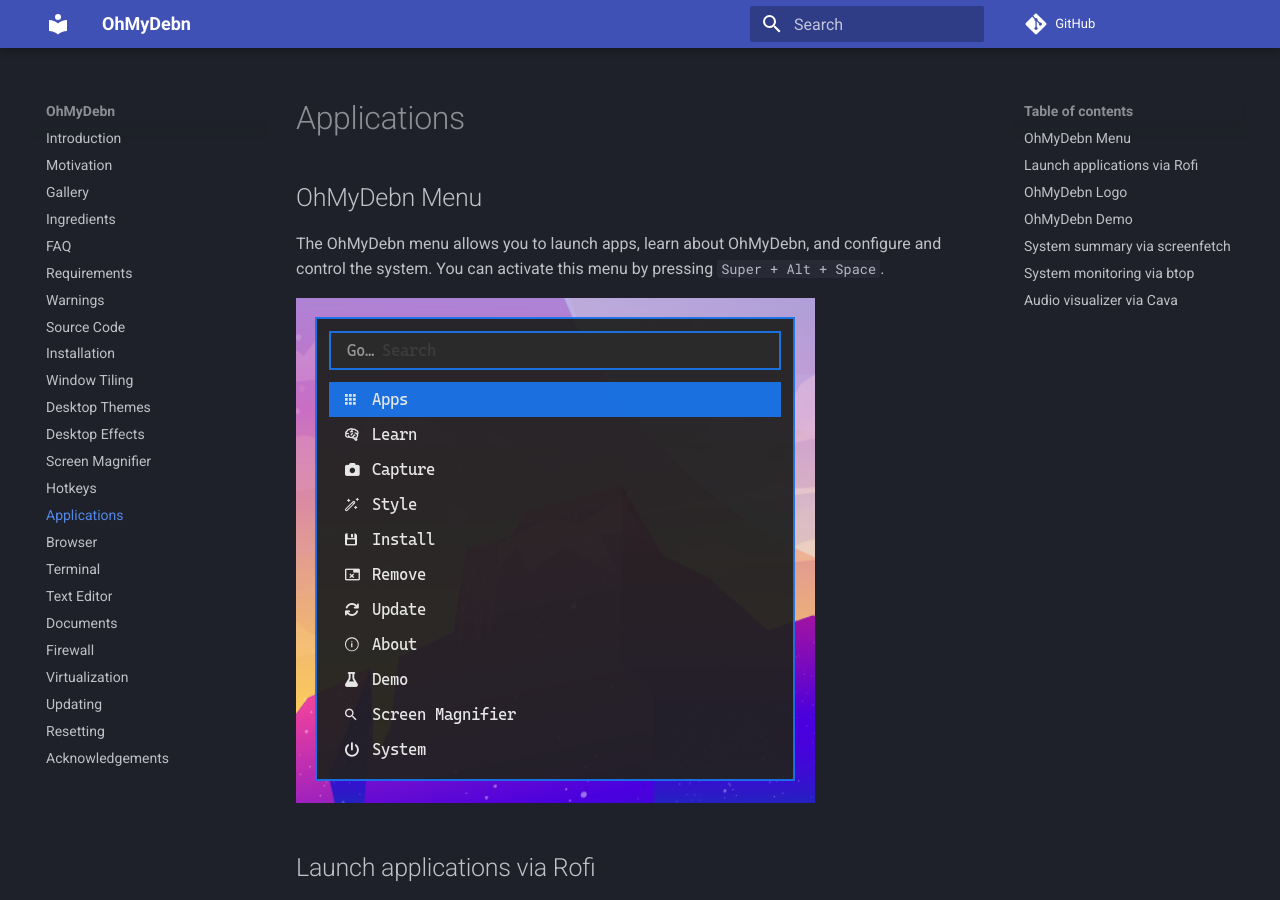
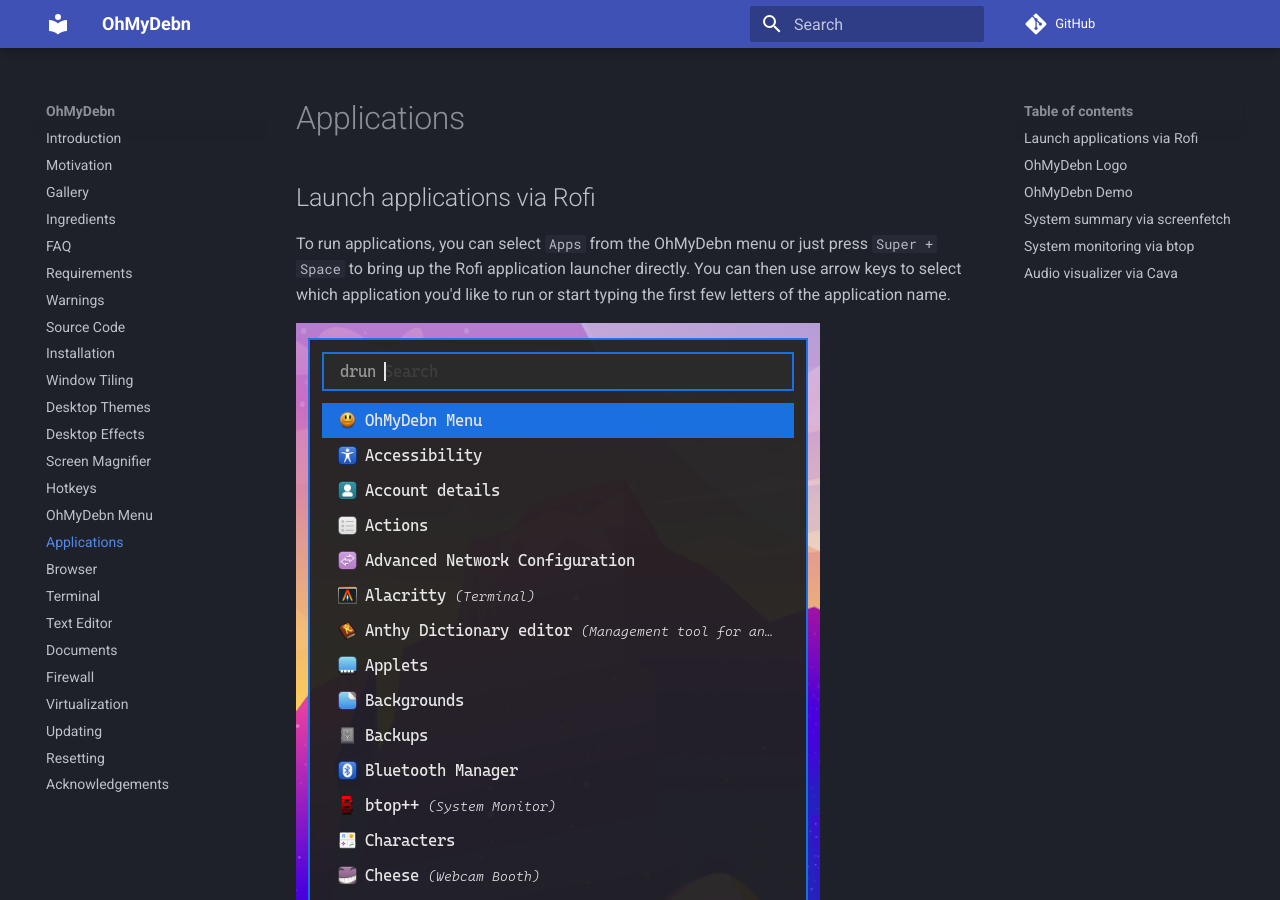
Before and after one commit to dougburks/ohmydebn-docs, an MkDocs documentation site: the page built from docs/applications.md, in a window 1280 px wide and 900 px high. Built offline with MkDocs 1.6.1 and Material for MkDocs 9.7.7, drawn with Linux system fonts in a browser that asks for light colours; comment, search, counter and statistics services are not loaded.

Commit message:
split ohmydebn-menu into separate page

```diff
--- a/docs/applications.md
+++ b/docs/applications.md
@@ -1,9 +1,3 @@
-## OhMyDebn Menu
-
-The OhMyDebn menu allows you to launch apps, learn about OhMyDebn, and configure and control the system. You can activate this menu by pressing `Super + Alt + Space`.
-
-![OhMyDebn Menu](https://raw.githubusercontent.com/dougburks/ohmydebn-docs/refs/heads/main/images/ohmydebn-menu.png)
-
 ## Launch applications via Rofi
 
 To run applications, you can select `Apps` from the OhMyDebn menu or just press `Super + Space` to bring up the Rofi application launcher directly. You can then use arrow keys to select which application you'd like to run or start typing the first few letters of the application name.
--- a/mkdocs.yml
+++ b/mkdocs.yml
@@ -35,6 +35,7 @@
   - Desktop Effects: desktop-effects.md
   - Screen Magnifier: screen-magnifier.md
   - Hotkeys: hotkeys.md
+  - OhMyDebn Menu: ohmydebn-menu.md
   - Applications: applications.md
   - Browser: browser.md
   - Terminal: terminal.md
```
Also changed, not shown: docs/ohmydebn-menu.md (added, +3 -0 lines).
